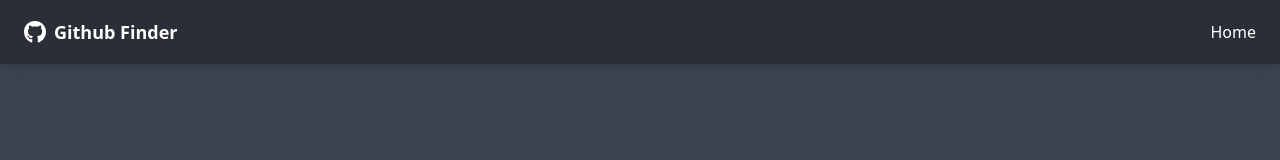
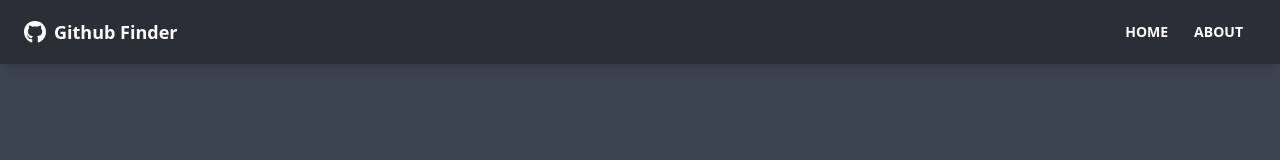
Before and after one commit to SaJid96/GitHub-Finder, a React (Create React App) app: page / in a window 1280 px wide. Shown: the top 160 px of the page. Built offline with nearby package versions, Linux system fonts and the light colour scheme.

Commit message:
modified links in  Navbar component

```diff
--- a/src/components/layout/Navbar.jsx
+++ b/src/components/layout/Navbar.jsx
@@ -6,15 +6,22 @@ function Navbar({title}) {
     return (
       <nav className="navbar mb-12 shadow-lg bg-neutral text-neutral-content">
         <div className="container mx-auto">
-            <div className="flex-none px-2 mx-2">
-                <FaGithub className='inline pr-2 text-3xl'/>
-                <Link to='/' className='align-middle text-lg font-bold'>{title}</Link>
+          <div className="flex-none px-2 mx-2">
+            <FaGithub className="inline pr-2 text-3xl" />
+            <Link to="/" className="align-middle text-lg font-bold">
+              {title}
+            </Link>
+          </div>
+          <div className="flex-1 px-2 mx-2">
+            <div className="flex justify-end">
+              <Link to="/" className="btn btn-ghost btn-sm rounded-btn">
+                Home
+              </Link>
+              <Link to="/about" className="btn btn-ghost btn-sm rounded-btn">
+                About
+              </Link>
             </div>
-            <div className="flex-1 px-2 mx-2">
-                <div className="flex justify-end">
-                    <Link to='/'>Home</Link>
-                </div>
-            </div>
+          </div>
         </div>
       </nav>
     );
```
